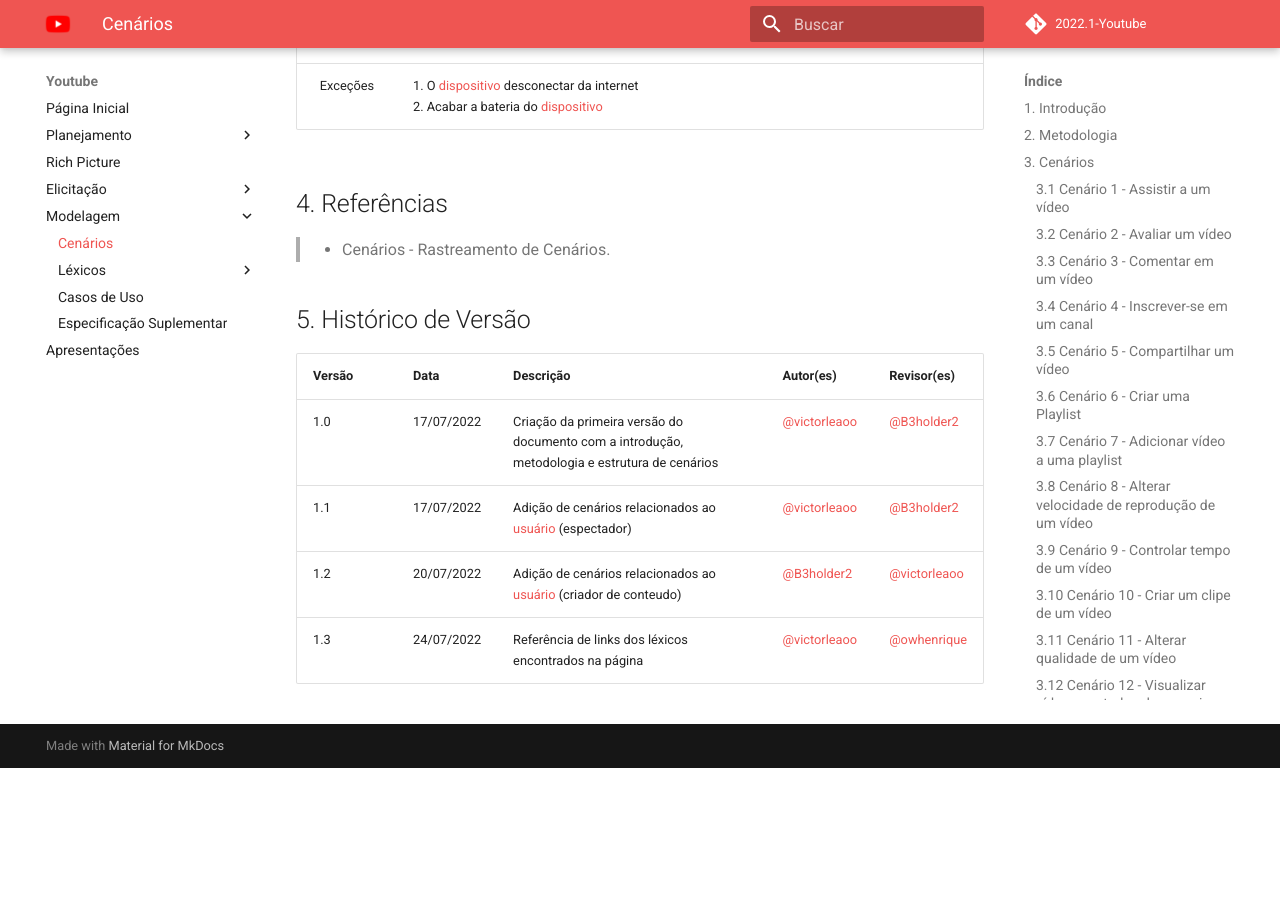
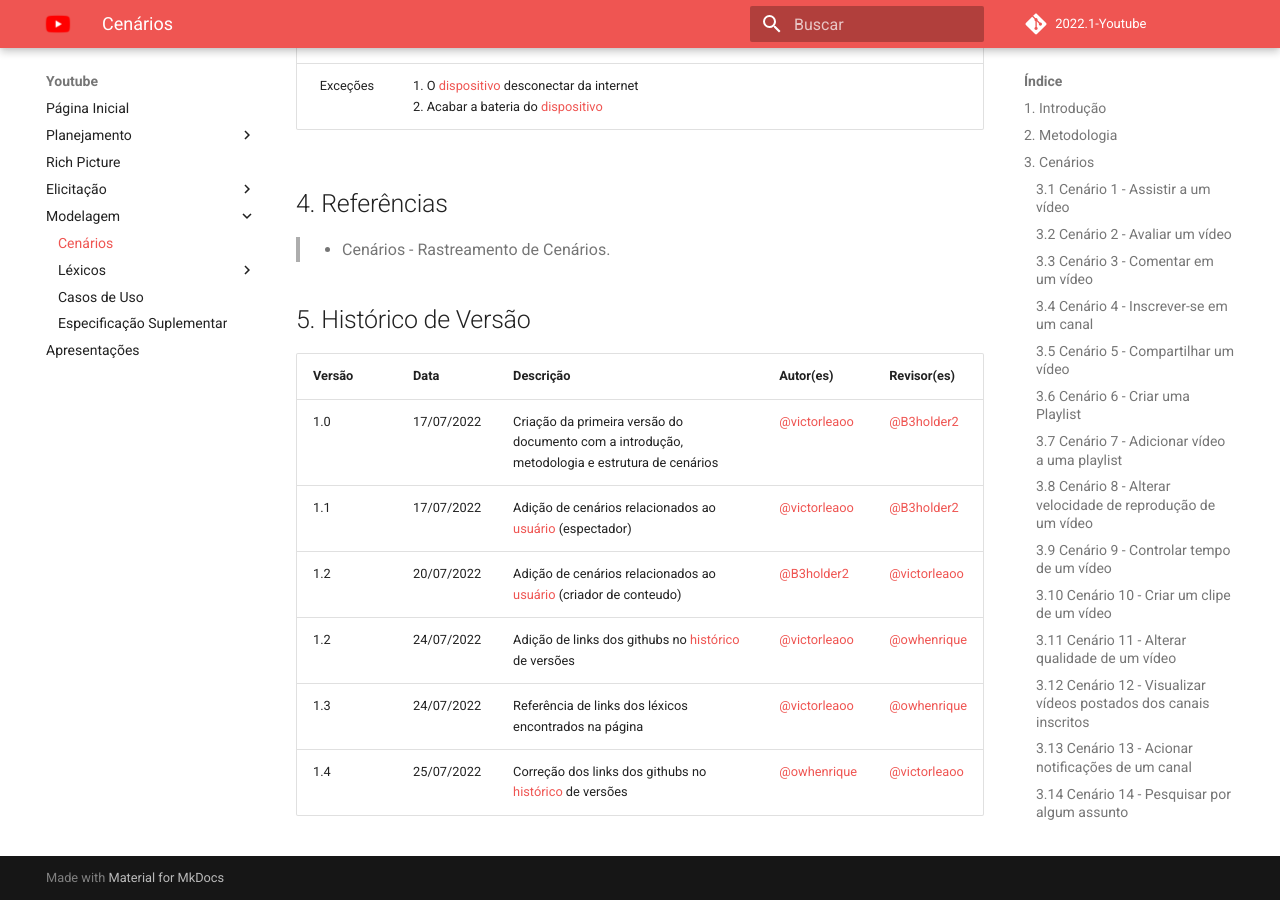
Before and after one commit to Requisitos-de-Software/2022.1-Youtube, an MkDocs documentation site: the page built from docs/modelagem/cenarios.md, in a window 1280 px wide and 900 px high, scrolled down 14982 px. Built offline with MkDocs 1.6.1 and Material for MkDocs 9.7.7, drawn with Linux system fonts in a browser that asks for light colours; comment, search, counter and statistics services are not loaded; before the commit the page ends 15750 px from its top, so only the background shows below that.

Commit message:
Correcao links cenarios

```diff
--- a/docs/modelagem/cenarios.md
+++ b/docs/modelagem/cenarios.md
@@ -300,7 +300,9 @@ Após a listagem dos cenários identificados pela equipe, eles foram detalhados
 ## 5. Histórico de Versão
 | Versão | Data | Descrição | Autor(es) | Revisor(es) |
 | ------ | ---- | --------- | --------- | ----------- |
-| 1.0    | 17/07/2022 | Criação da primeira versão do documento com a introdução, metodologia e estrutura de cenários | <a href="https://github.com/victorleaoo">@victorleaoo</a> | <a href="https://github.com/B3holder2">@B3holder2</a> |
-| 1.1    | 17/07/2022 | Adição de cenários relacionados ao [usuário](https://requisitos-de-software.github.io/2022.1-Youtube/modelagem/lexicos/objeto/#usuario) (espectador) | <a href="https://github.com/victorleaoo">@victorleaoo</a> | <a href="https://github.com/B3holder2">@B3holder2</a> |
-| 1.2    | 20/07/2022 | Adição de cenários relacionados ao [usuário](https://requisitos-de-software.github.io/2022.1-Youtube/modelagem/lexicos/objeto/#usuario) (criador de conteudo) | <a href="https://github.com/B3holder2">@B3holder2</a> | <a href="https://github.com/victorleaoo">@victorleaoo</a> |
-| 1.3    | 24/07/2022 | Referência de links dos léxicos encontrados na página | <a href="https://github.com/victorleaoo">@victorleaoo</a> | <a href="https://github.com/owhenrique">@owhenrique</a> |
+| 1.0    | 17/07/2022 | Criação da primeira versão do documento com a introdução, metodologia e estrutura de cenários | <a href="https://github.com/victorleaoo" target="_blank">@victorleaoo</a> | <a href="https://github.com/B3holder2" target="_blank">@B3holder2</a> |
+| 1.1    | 17/07/2022 | Adição de cenários relacionados ao <a href="https://requisitos-de-software.github.io/2022.1-Youtube/modelagem/lexicos/objeto/#usuario" target="_blank">usuário</a> (espectador) | <a href="https://github.com/victorleaoo" target="_blank">@victorleaoo</a> | <a href="https://github.com/B3holder2" target="_blank">@B3holder2</a> |
+| 1.2    | 20/07/2022 | Adição de cenários relacionados ao <a href="https://requisitos-de-software.github.io/2022.1-Youtube/modelagem/lexicos/objeto/#usuario" target="_blank">usuário</a> (criador de conteudo) | <a href="https://github.com/B3holder2" target="_blank">@B3holder2</a> | <a href="https://github.com/victorleaoo" target="_blank">@victorleaoo</a> |
+| 1.2    | 24/07/2022 | Adição de links dos githubs no <a href="https://requisitos-de-software.github.io/2022.1-Youtube/modelagem/lexicos/objeto/#historico" target="_blank">histórico</a> de versões | <a href="https://github.com/victorleaoo" target="_blank">@victorleaoo</a> | <a href="https://github.com/owhenrique" target="_blank">@owhenrique</a> |
+| 1.3    | 24/07/2022 | Referência de links dos léxicos encontrados na página | <a href="https://github.com/victorleaoo" target="_blank">@victorleaoo</a> | <a href="https://github.com/owhenrique" target="_blank">@owhenrique</a> |
+| 1.4    | 25/07/2022 | Correção dos links dos githubs no <a href="https://requisitos-de-software.github.io/2022.1-Youtube/modelagem/lexicos/objeto/#historico" target="_blank">histórico</a> de versões | <a href="https://github.com/owhenrique" target="_blank">@owhenrique</a> | <a href="https://github.com/victorleaoo" target="_blank">@victorleaoo</a>
```
